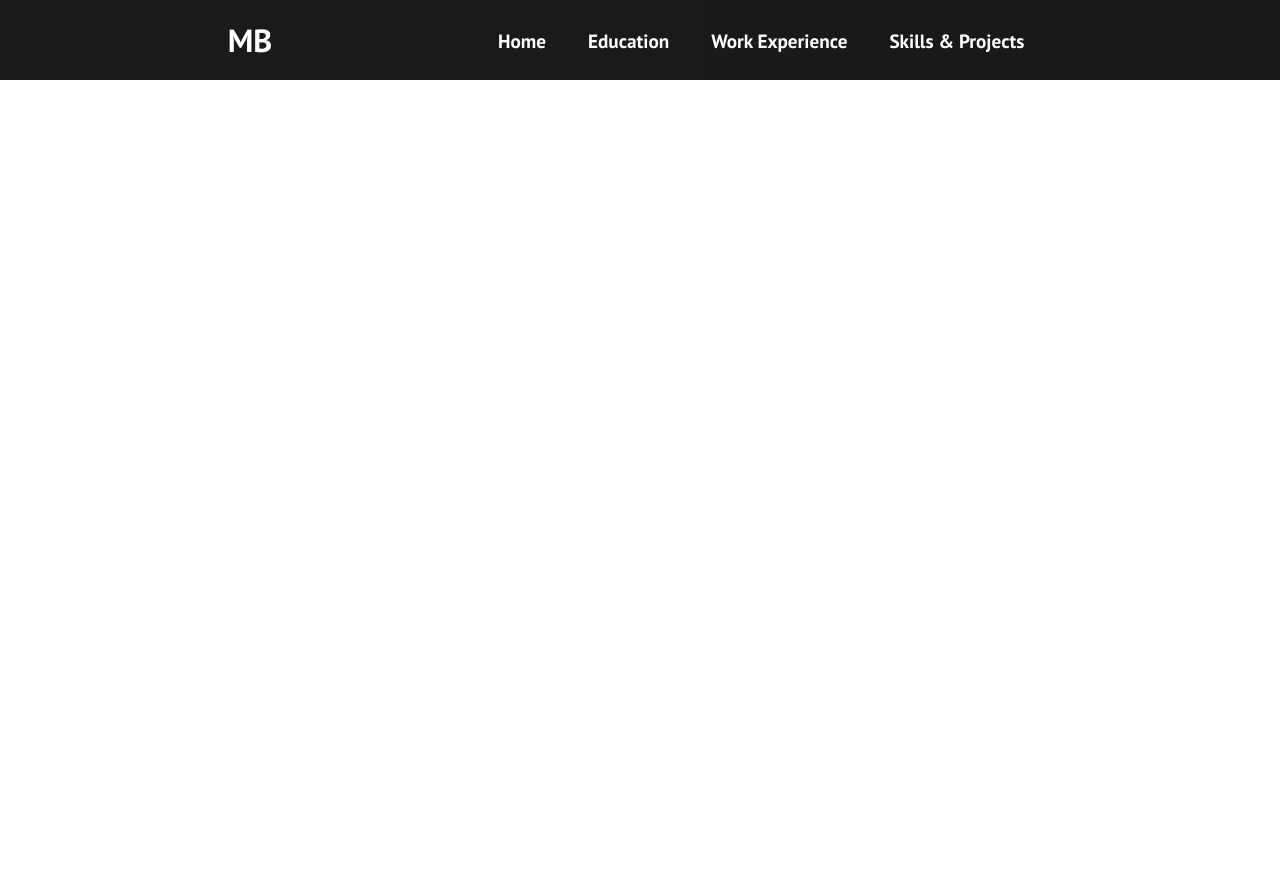
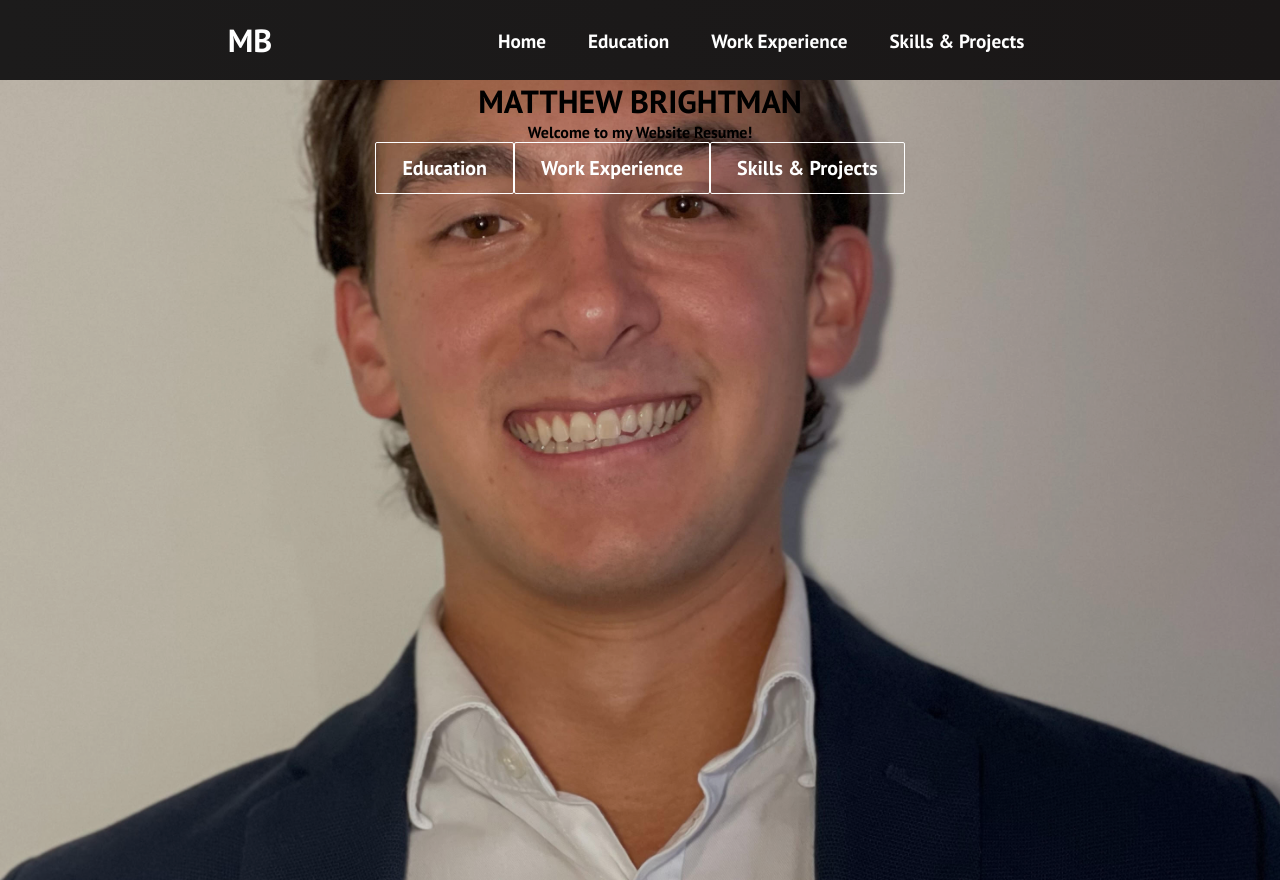
Before and after one commit to mbrightman/mbrightman.github.io, a React (Create React App) app in the folder resume-website-1/: page / in a window 1280 px wide. Before the commit the page ends 800 px from the top, so only its background shows below. Built offline with nearby package versions, Linux system fonts and the light colour scheme.

Commit message:
Added Main Section, began building and styling.

```diff
--- a/resume-website-1/src/App.js
+++ b/resume-website-1/src/App.js
@@ -2,6 +2,7 @@ import React from 'react'
 import { BrowserRouter as Router, Routes, Route } from 'react-router-dom';
 import './App.css';
 import Navbar from './components/Navbar';
+import Home from './components/pages/Home'
 
 function App() {
   return (
@@ -9,7 +10,7 @@ function App() {
       <Router>
       <Navbar />
         <Routes>
-          <Route path='/' exact />
+          <Route exact path='/' element={<Home />} />
         </Routes>
       </Router>
     </>
--- /dev/null
+++ b/resume-website-1/src/components/MainSection.css
@@ -0,0 +1,18 @@
+video {
+    object-fit: cover;
+    width: 100%;
+    height: 100%;
+    position: fixed;
+    z-index: -1;
+}
+
+.main-container {
+    background: url('../images/matt_brightman_badge_photo.jpg') center center/cover no-repeat;
+    height: 100vh;
+    width: 100%;
+    display: flex;
+    flex-direction: column;
+    align-items: center;
+    box-shadow: inset 0 0 0 1000px rgba(0,0,0,0.2);
+    object-fit: contain;
+}
--- a/resume-website-1/src/components/MainSection.js
+++ b/resume-website-1/src/components/MainSection.js
@@ -0,0 +1,23 @@
+import React from 'react'
+import '../App.css'
+import { Button } from './Button'
+import './MainSection.css'
+
+function MainSection() {
+  return (
+    <div className='main-container'>
+      <h1>MATTHEW BRIGHTMAN</h1>
+      <p>Welcome to my Website Resume!</p>
+      <div className='main-btns'>
+        <Button className='btns' buttonStyle='btn--outline' buttonSize='btn--large'>Education</Button>
+
+        <Button className='btns' buttonStyle='btn--outline' buttonSize='btn--large'>Work Experience</Button>
+
+        <Button className='btns' buttonStyle='btn--outline' buttonSize='btn--large'>Skills & Projects</Button>
+      </div>
+    </div>
+  )
+}
+
+export default MainSection
+// if wanted a BACKGROUND VID: HTML code <video src='src of video' autoPlay loop muted />
--- /dev/null
+++ b/resume-website-1/src/components/pages/Home.js
@@ -0,0 +1,13 @@
+import React from 'react'
+import '../../App.css'
+import MainSection from '../MainSection'
+
+function Home () {
+    return (
+        <>
+            <MainSection />
+        </>
+    )
+}
+
+export default Home
```
Also changed, not shown: resume-website-1/src/images/matt_brightman_badge_photo.jpg (added).
